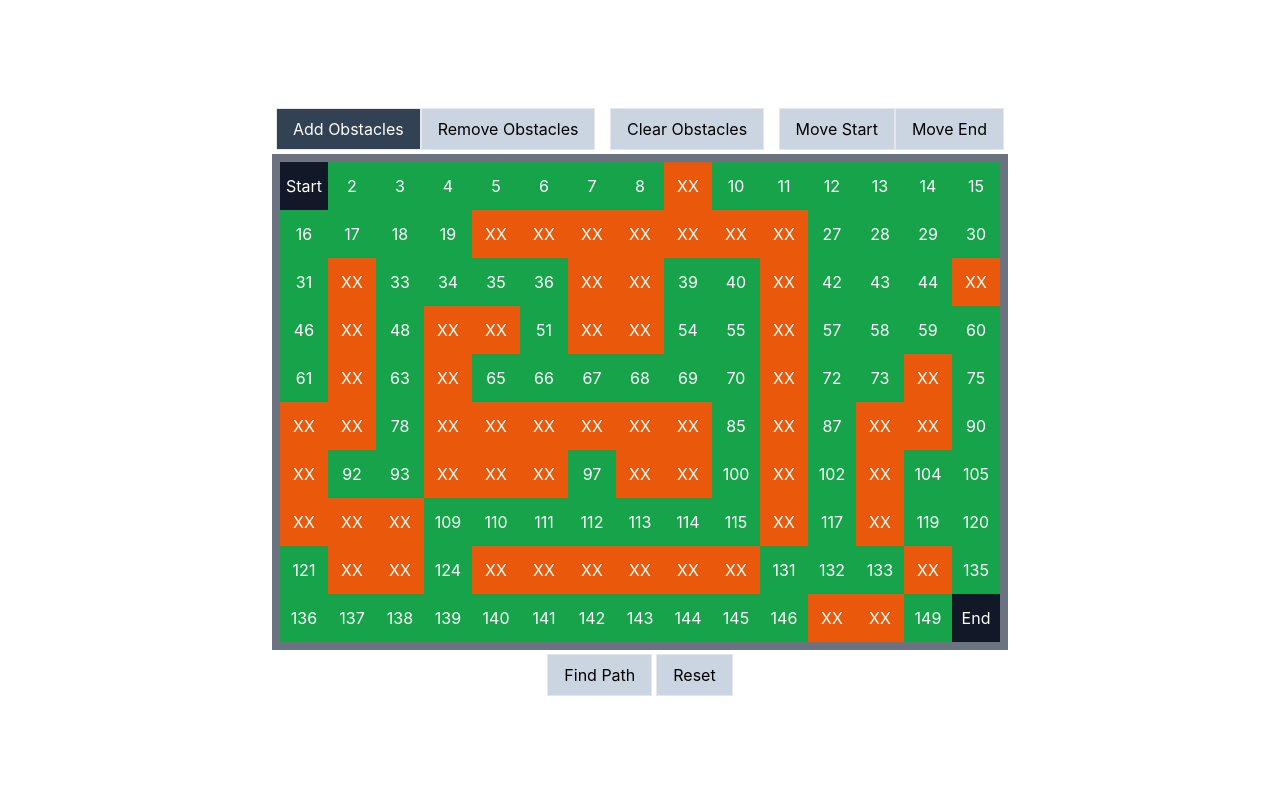
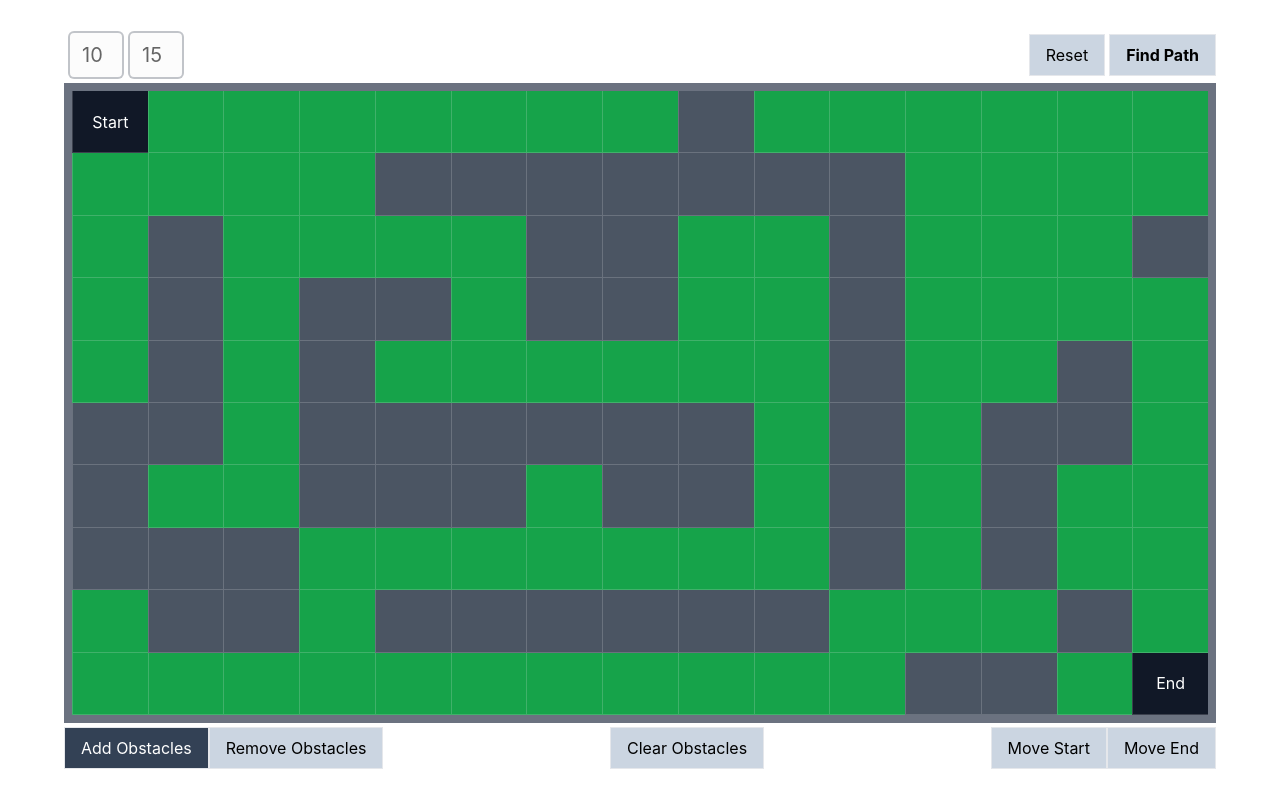
Before and after one commit to niloy143/find-the-shortest-path, a React (Create React App) app: page / in a window 1280 px wide. Built offline with nearby package versions, Linux system fonts and the light colour scheme.

Commit message:
disabled input

```diff
--- a/src/components/Home.js
+++ b/src/components/Home.js
@@ -49,8 +49,122 @@ export default function Home() {
   return (
     <div className="flex items-center justify-center h-[100vh] select-none">
       <div>
+        <div className="flex justify-between items-center py-1">
+          <div>
+            <form>
+              <input
+                type="text"
+                className="border-2 border-gray-700/50 rounded-md py-2 w-14 ml-1 px-3 text-xl opacity-60 cursor-not-allowed"
+                disabled
+                // onChange={(e) => {
+                //   const value = Number(e.target.value);
+                //   if (value >= 0 && value <= 15) {
+                //     setGrid([value, grid[1]]);
+                //   }
+                // }}
+                value={grid[0]}
+              />
+              <input
+                type="text"
+                className="border-2 border-gray-700/50 rounded-md py-2 w-14 ml-1 px-3 text-xl opacity-60 cursor-not-allowed"
+                disabled
+                // onChange={(e) => {
+                //   const value = Number(e.target.value);
+                //   if (value >= 0 && value <= 15) {
+                //     setGrid([grid[0], value]);
+                //   }
+                // }}
+                value={grid[1]}
+              />
+            </form>
+          </div>
+          <div className="flex justify-center gap-1">
+            <button
+              onClick={handleReset}
+              className={`px-4 py-2 border bg-slate-300 hover:border-slate-700`}
+            >
+              Reset
+            </button>
+            <button
+              onClick={handlePlay}
+              className={`px-4 py-2 border bg-slate-300 hover:border-slate-700 font-bold`}
+            >
+              Find Path
+            </button>
+          </div>
+        </div>
+
+        <div
+          className="flex flex-col border-8 border-[groove] border-gray-500 h-[80vh] w-[90vw]"
+          onMouseDown={() => setIsClicked(true)}
+          onMouseUp={() => setIsClicked(false)}
+        >
+          {makeGrid(...grid).map((row, i) => (
+            <div key={i} className="flex h-full w-full">
+              {row.map((_, j) => {
+                const isStart = start[0] === i && start[1] === j;
+                const isEnd = end[0] === i && end[1] === j;
+                const isObstacle = !!obstacles.find(
+                  (obs) => obs[0] === i && obs[1] === j
+                );
+                const isPath = !!path.find(
+                  (block) => block[0] === i && block[1] === j
+                );
+                const isOccupied = isStart || isEnd || isObstacle;
+                const addObstacle = () => setObstacles([...obstacles, [i, j]]);
+                const removeObstacle = () =>
+                  setObstacles(
+                    obstacles.filter((obs) => !(obs[0] === i && obs[1] === j))
+                  );
+
+                return (
+                  <div
+                    key={`${i}${j}`}
+                    className={`border-b border-l border-gray-200/20 inline-flex items-center justify-center w-full h-full ${
+                      isOccupied
+                        ? "cursor-default " +
+                          (isStart || isEnd ? "bg-gray-900" : "bg-gray-600")
+                        : isPath
+                        ? "bg-green-950"
+                        : "bg-green-600 hover:bg-green-700 cursor-pointer"
+                    } text-white`}
+                    onMouseDown={() => {
+                      if (!isOccupied) {
+                        if (select === selects.start) setStart([i, j]);
+                        else if (select === selects.end) setEnd([i, j]);
+                        else if (select === selects.obstacle.add) addObstacle();
+                      } else if (select === selects.obstacle.remove)
+                        removeObstacle();
+                    }}
+                    onMouseOver={() => {
+                      if (isClicked) {
+                        if (select === selects.obstacle.add && !isOccupied) {
+                          addObstacle();
+                        } else if (
+                          select === selects.obstacle.remove &&
+                          isObstacle
+                        )
+                          removeObstacle();
+                      }
+                    }}
+                  >
+                    {isStart ? (
+                      "Start"
+                    ) : isEnd ? (
+                      "End"
+                    ) : (
+                      <span className="invisible">
+                        {false ? i * grid[1] + j + 1 : "0"}
+                      </span>
+                    )}
+                  </div>
+                );
+              })}
+            </div>
+          ))}
+        </div>
         <div>
-          <div className="flex justify-between items-center p-1 gap-1">
+          <div className="flex justify-between items-center py-1 gap-1">
             <div>
               <button
                 onClick={() => {
@@ -113,86 +227,6 @@ export default function Home() {
             </div>
           </div>
         </div>
-        <div
-          className="flex flex-col border-8 border-[groove] border-gray-500"
-          onMouseDown={() => setIsClicked(true)}
-          onMouseUp={() => setIsClicked(false)}
-        >
-          {makeGrid(...grid).map((row, i) => (
-            <div key={i} className="flex">
-              {row.map((_, j) => {
-                const isStart = start[0] === i && start[1] === j;
-                const isEnd = end[0] === i && end[1] === j;
-                const isObstacle = !!obstacles.find(
-                  (obs) => obs[0] === i && obs[1] === j
-                );
-                const isPath = !!path.find(
-                  (block) => block[0] === i && block[1] === j
-                );
-                const isOccupied = isStart || isEnd || isObstacle;
-                const addObstacle = () => setObstacles([...obstacles, [i, j]]);
-                const removeObstacle = () =>
-                  setObstacles(
-                    obstacles.filter((obs) => !(obs[0] === i && obs[1] === j))
-                  );
-                return (
-                  <div
-                    key={`${i}${j}`}
-                    className={`inline-flex items-center justify-center w-12 h-12 ${
-                      isOccupied
-                        ? "cursor-default " +
-                          (isStart || isEnd ? "bg-gray-900" : "bg-orange-600")
-                        : isPath
-                        ? "bg-gray-600"
-                        : "bg-green-600 hover:bg-green-700 cursor-pointer"
-                    } text-white`}
-                    onMouseDown={() => {
-                      if (!isOccupied) {
-                        if (select === selects.start) setStart([i, j]);
-                        else if (select === selects.end) setEnd([i, j]);
-                        else if (select === selects.obstacle.add) addObstacle();
-                      } else if (select === selects.obstacle.remove)
-                        removeObstacle();
-                    }}
-                    onMouseOver={() => {
-                      if (isClicked) {
-                        if (select === selects.obstacle.add && !isOccupied) {
-                          addObstacle();
-                        } else if (
-                          select === selects.obstacle.remove &&
-                          isObstacle
-                        )
-                          removeObstacle();
-                      }
-                    }}
-                  >
-                    {isStart
-                      ? "Start"
-                      : isEnd
-                      ? "End"
-                      : isObstacle
-                      ? "XX"
-                      : `${i * grid[1] + j + 1}`}
-                  </div>
-                );
-              })}
-            </div>
-          ))}
-        </div>
-        <div className="pt-1 flex justify-center gap-1">
-          <button
-            onClick={handlePlay}
-            className={`px-4 py-2 border bg-slate-300 hover:border-slate-700`}
-          >
-            Find Path
-          </button>
-          <button
-            onClick={handleReset}
-            className={`px-4 py-2 border bg-slate-300 hover:border-slate-700`}
-          >
-            Reset
-          </button>
-        </div>
       </div>
     </div>
   );
```
